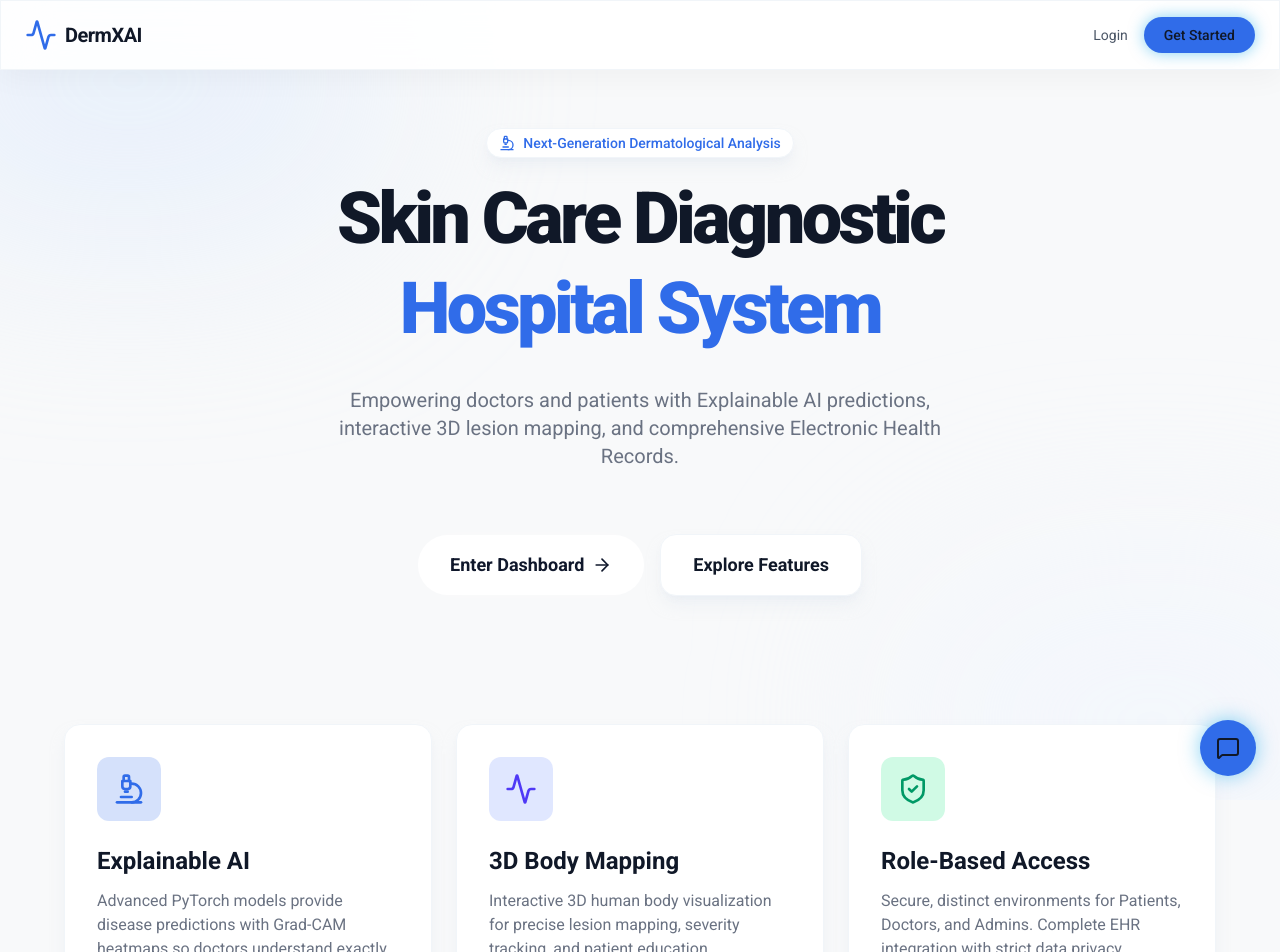
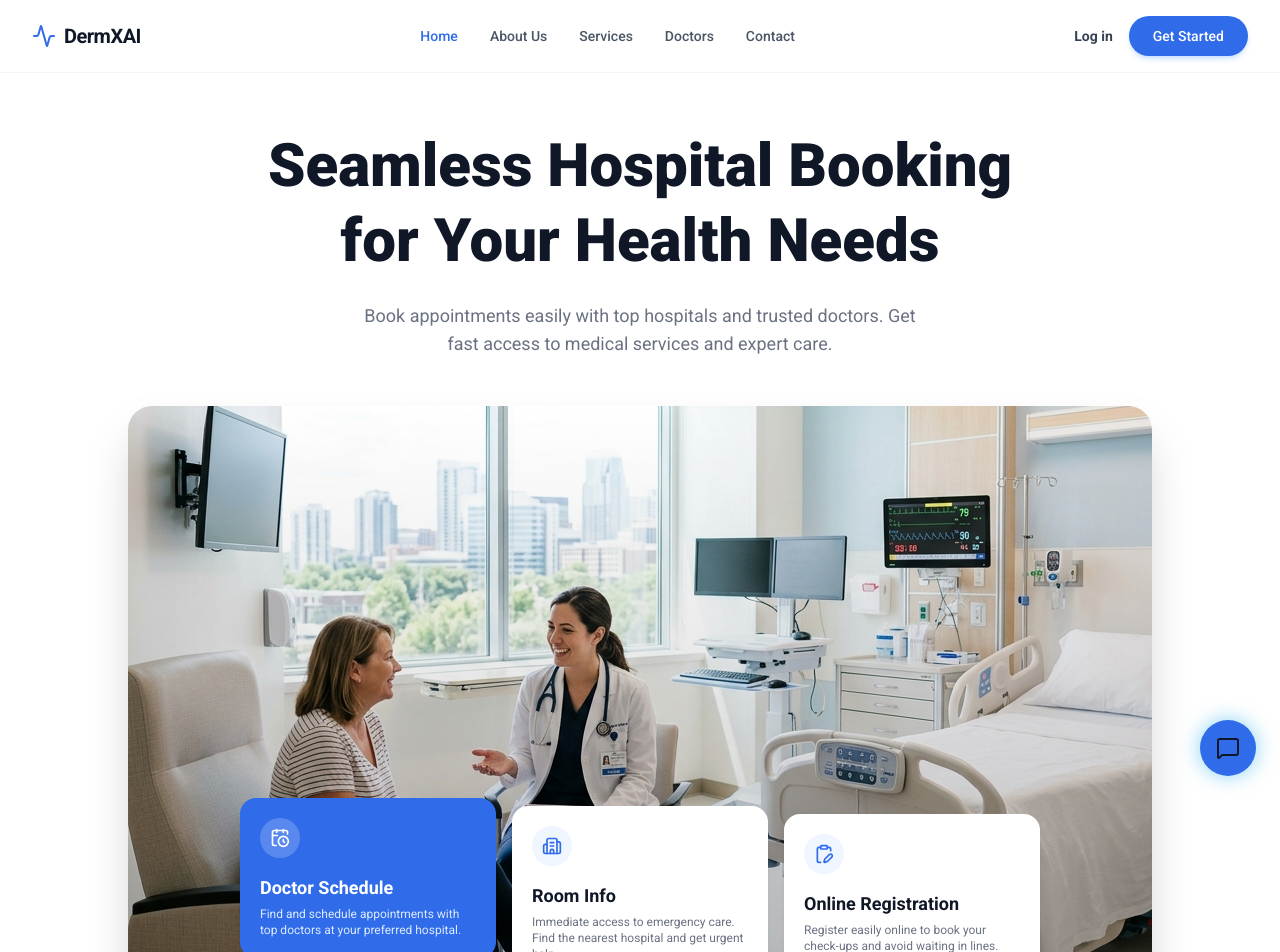
Before and after one commit to festopiya-jpg/skin, a Next.js app in the folder frontend/: page / in a window 1280 px wide. Shown: the top 952 px of the page. Built offline with nearby package versions, Linux system fonts and the light colour scheme.

Commit message:
Implement Admin Approval flow and complete ElizaCare Landing Page redesign

```diff
--- a/frontend/app/(auth)/register/page.jsx
+++ b/frontend/app/(auth)/register/page.jsx
@@ -38,9 +38,10 @@ export default function RegisterPage() {
           const { user } = await mockRegister(email, password, name, role);
 
           if (user.role === 'doctor') {
+            localStorage.setItem('session_user', JSON.stringify({ name, email, role }));
             const doctors = JSON.parse(localStorage.getItem('system_doctors') || '[]');
             if (!doctors.find(d => d.email === email)) {
-              localStorage.setItem('system_doctors', JSON.stringify([...doctors, { id: Date.now(), name, email }]));
+              localStorage.setItem('system_doctors', JSON.stringify([...doctors, { id: Date.now(), name, email, status: 'PENDING' }]));
             }
             router.push('/doctor/dashboard');
           }
@@ -51,10 +52,12 @@ export default function RegisterPage() {
         }
 
         // On success, redirect based on role
+        localStorage.setItem('session_user', JSON.stringify({ name, email, role }));
+
         if (role === 'doctor') {
           const doctors = JSON.parse(localStorage.getItem('system_doctors') || '[]');
           if (!doctors.find(d => d.email === email)) {
-            localStorage.setItem('system_doctors', JSON.stringify([...doctors, { id: Date.now(), name, email }]));
+            localStorage.setItem('system_doctors', JSON.stringify([...doctors, { id: Date.now(), name, email, status: 'PENDING' }]));
           }
           router.push('/doctor/dashboard');
         }
--- a/frontend/app/(dashboard)/(patient)/patient/dashboard/page.jsx
+++ b/frontend/app/(dashboard)/(patient)/patient/dashboard/page.jsx
@@ -18,9 +18,9 @@ export default function PatientDashboard() {
   const [patientRecords, setPatientRecords] = useState([]);
 
   useEffect(() => {
-    // 1. Load System Doctors
+    // 1. Load System Doctors (Only APPROVED)
     const docs = JSON.parse(localStorage.getItem('system_doctors') || '[]');
-    setSystemDoctors(docs);
+    setSystemDoctors(docs.filter(d => d.status === 'APPROVED' || !d.status)); // Support legacy mock docs with no status
 
     // 2. Determine Patient State
     const myScheduled = JSON.parse(localStorage.getItem('scheduled_appointments') || '[]');
--- a/frontend/app/page.jsx
+++ b/frontend/app/page.jsx
@@ -1,22 +1,31 @@
 import Link from 'next/link';
-import { Activity, ShieldCheck, Microscope, ArrowRight } from 'lucide-react';
+import { Activity, CalendarClock, Building2, ClipboardEdit } from 'lucide-react';
 
 export default function LandingPage() {
   return (
-    <div className="min-h-screen flex flex-col relative overflow-hidden">
+    <div className="min-h-screen flex flex-col bg-white">
       {/* Navigation */}
-      <nav className="w-full glass-panel py-4 px-6 flex justify-between items-center fixed top-0 z-50">
+      <nav className="w-full bg-white/80 backdrop-blur-md py-4 px-8 flex justify-between items-center fixed top-0 z-50 border-b border-gray-100">
         <div className="flex items-center gap-2">
-          <Activity className="text-[#306CE9] w-8 h-8" />
-          <span className="text-xl font-bold tracking-tight text-gray-900">DermXAI</span>
+          <Activity className="text-[#306CE9] w-6 h-6" />
+          <span className="text-xl font-bold text-gray-900 tracking-tight">DermXAI</span>
         </div>
+
+        <div className="hidden md:flex items-center gap-8 text-sm font-medium text-gray-600">
+          <Link href="#" className="text-[#306CE9]">Home</Link>
+          <Link href="#" className="hover:text-gray-900 transition-colors">About Us</Link>
+          <Link href="#" className="hover:text-gray-900 transition-colors">Services</Link>
+          <Link href="#" className="hover:text-gray-900 transition-colors">Doctors</Link>
+          <Link href="#" className="hover:text-gray-900 transition-colors">Contact</Link>
+        </div>
+
         <div className="flex items-center gap-4">
-          <Link href="/login" className="text-sm text-gray-600 hover:text-gray-900 transition-colors">
-            Login
+          <Link href="/login" className="text-sm font-bold text-gray-700 hover:text-gray-900 transition-colors">
+            Log in
           </Link>
           <Link
             href="/register"
-            className="text-sm bg-[#306CE9] hover:bg-blue-600 text-gray-900 px-5 py-2 rounded-full font-medium transition-all shadow-[0_0_15px_rgba(14,165,233,0.5)]"
+            className="text-sm bg-[#306CE9] hover:bg-blue-700 text-white px-6 py-2.5 rounded-full font-medium transition-all shadow-md shadow-blue-500/20"
           >
             Get Started
           </Link>
@@ -24,71 +33,63 @@ export default function LandingPage() {
       </nav>
 
       {/* Hero Section */}
-      <main className="flex-1 flex flex-col items-center justify-center px-4 pt-32 pb-20 text-center">
-        <div className="max-w-4xl space-y-8 animate-in fade-in slide-in-from-bottom-8 duration-1000">
-          <div className="inline-flex items-center gap-2 px-3 py-1 rounded-full glass-card text-[#306CE9] text-sm font-medium mb-4">
-            <Microscope className="w-4 h-4" />
-            <span>Next-Generation Dermatological Analysis</span>
-          </div>
+      <main className="flex-1 flex flex-col items-center pt-32 px-4 md:px-8 max-w-7xl mx-auto w-full">
 
-          <h1 className="text-5xl md:text-7xl font-extrabold tracking-tighter leading-tight text-gray-900">
-            Skin Care Diagnostic <br />
-            <span className="text-gradient">Hospital System</span>
+        {/* Hero Text */}
+        <div className="text-center max-w-3xl mb-12">
+          <h1 className="text-5xl md:text-6xl font-extrabold text-gray-900 leading-tight mb-6">
+            Seamless Hospital Booking for Your Health Needs
           </h1>
+          <p className="text-lg text-gray-500 max-w-xl mx-auto">
+            Book appointments easily with top hospitals and trusted doctors.
+            Get fast access to medical services and expert care.
+          </p>
+        </div>
 
-          <p className="text-lg md:text-xl text-gray-500 max-w-2xl mx-auto">
-            Empowering doctors and patients with Explainable AI predictions, interactive 3D lesion mapping, and comprehensive Electronic Health Records.
-          </p>
+        {/* Hero Image & Floating Cards */}
+        <div className="relative w-full max-w-5xl h-[500px] md:h-[600px] rounded-3xl overflow-hidden shadow-2xl mb-20">
+          <img
+            src="/hero.jpg"
+            alt="Doctor interacting with patient"
+            className="w-full h-full object-cover object-center"
+          />
 
-          <div className="flex flex-col sm:flex-row items-center justify-center gap-4 pt-8">
-            <Link
-              href="/login"
-              className="group flex items-center justify-center gap-2 bg-white text-slate-900 px-8 py-4 rounded-full font-bold text-lg hover:scale-105 transition-all shadow-[0_0_30px_rgba(255,255,255,0.3)] w-full sm:w-auto"
-            >
-              Enter Dashboard
-              <ArrowRight className="w-5 h-5 group-hover:translate-x-1 transition-transform" />
-            </Link>
-            <Link
-              href="#features"
-              className="flex items-center justify-center gap-2 glass-card px-8 py-4 rounded-full font-bold text-lg hover:bg-white/80 transition-all w-full sm:w-auto text-gray-900"
-            >
-              Explore Features
-            </Link>
+          {/* Overlay Gradient for readability at bottom */}
+          <div className="absolute inset-0 bg-gradient-to-t from-black/20 to-transparent"></div>
+
+          {/* Floating Feature Cards */}
+          <div className="absolute bottom-6 left-0 right-0 flex flex-col md:flex-row items-center justify-center gap-4 px-6 z-10">
+
+            {/* Blue Card */}
+            <div className="bg-[#306CE9] text-white p-5 rounded-2xl w-full md:w-64 shadow-xl transform md:-translate-y-4 hover:-translate-y-6 transition-transform">
+              <div className="bg-white/20 w-10 h-10 rounded-full flex items-center justify-center mb-4">
+                <CalendarClock className="w-5 h-5 text-white" />
+              </div>
+              <h3 className="font-bold text-lg mb-1">Doctor Schedule</h3>
+              <p className="text-blue-100 text-xs">Find and schedule appointments with top doctors at your preferred hospital.</p>
+            </div>
+
+            {/* White Card 1 */}
+            <div className="bg-white text-gray-900 p-5 rounded-2xl w-full md:w-64 shadow-xl hover:-translate-y-2 transition-transform">
+              <div className="bg-blue-50 w-10 h-10 rounded-full flex items-center justify-center mb-4">
+                <Building2 className="w-5 h-5 text-[#306CE9]" />
+              </div>
+              <h3 className="font-bold text-lg mb-1">Room Info</h3>
+              <p className="text-gray-500 text-xs">Immediate access to emergency care. Find the nearest hospital and get urgent help.</p>
+            </div>
+
+            {/* White Card 2 */}
+            <div className="bg-white text-gray-900 p-5 rounded-2xl w-full md:w-64 shadow-xl hover:-translate-y-2 transition-transform">
+              <div className="bg-blue-50 w-10 h-10 rounded-full flex items-center justify-center mb-4">
+                <ClipboardEdit className="w-5 h-5 text-[#306CE9]" />
+              </div>
+              <h3 className="font-bold text-lg mb-1">Online Registration</h3>
+              <p className="text-gray-500 text-xs">Register easily online to book your check-ups and avoid waiting in lines.</p>
+            </div>
+
           </div>
         </div>
 
-        {/* Feature Highlights */}
-        <div id="features" className="grid grid-cols-1 md:grid-cols-3 gap-6 max-w-6xl w-full mt-32">
-          <div className="glass-card p-8 rounded-2xl flex flex-col items-start text-left">
-            <div className="bg-[#306CE9]/20 p-4 rounded-xl mb-6">
-              <Microscope className="text-[#306CE9] w-8 h-8" />
-            </div>
-            <h3 className="text-2xl font-bold text-gray-900 mb-3">Explainable AI</h3>
-            <p className="text-gray-500">
-              Advanced PyTorch models provide disease predictions with Grad-CAM heatmaps so doctors understand exactly why a diagnosis was made.
-            </p>
-          </div>
-
-          <div className="glass-card p-8 rounded-2xl flex flex-col items-start text-left">
-            <div className="bg-indigo-100 p-4 rounded-xl mb-6">
-              <Activity className="text-indigo-600 w-8 h-8" />
-            </div>
-            <h3 className="text-2xl font-bold text-gray-900 mb-3">3D Body Mapping</h3>
-            <p className="text-gray-500">
-              Interactive 3D human body visualization for precise lesion mapping, severity tracking, and patient education.
-            </p>
-          </div>
-
-          <div className="glass-card p-8 rounded-2xl flex flex-col items-start text-left">
-            <div className="bg-emerald-100 p-4 rounded-xl mb-6">
-              <ShieldCheck className="text-emerald-600 w-8 h-8" />
-            </div>
-            <h3 className="text-2xl font-bold text-gray-900 mb-3">Role-Based Access</h3>
-            <p className="text-gray-500">
-              Secure, distinct environments for Patients, Doctors, and Admins. Complete EHR integration with strict data privacy.
-            </p>
-          </div>
-        </div>
       </main>
     </div>
   );
```
Also changed, not shown: frontend/app/(dashboard)/(admin)/admin/dashboard/page.jsx (+43 -0 lines), frontend/app/(dashboard)/(doctor)/doctor/dashboard/page.jsx (+22 -2 lines), frontend/public/hero.jpg (added).
